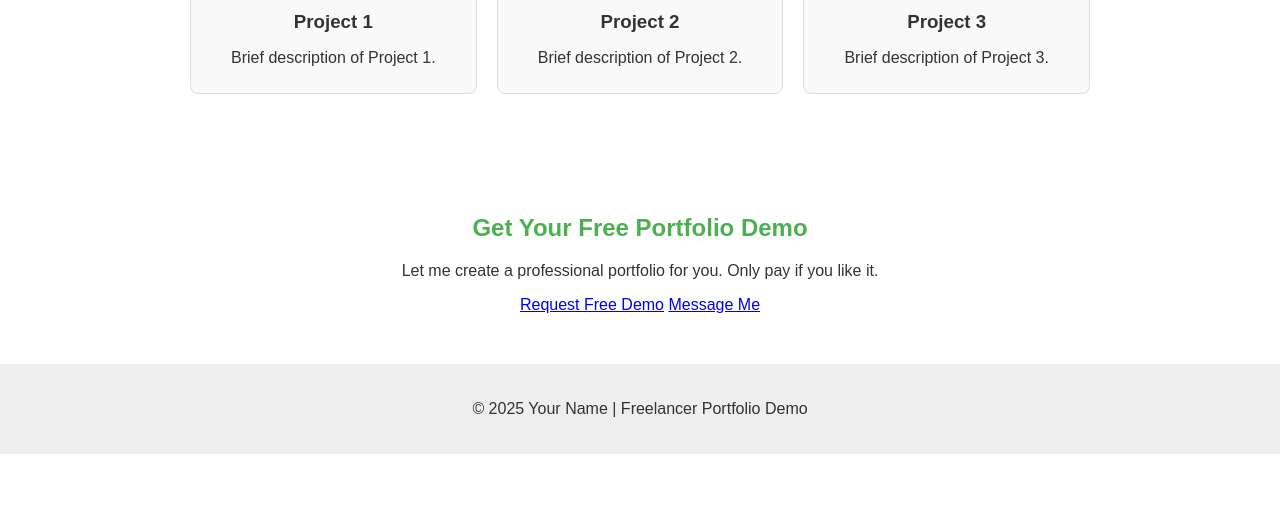
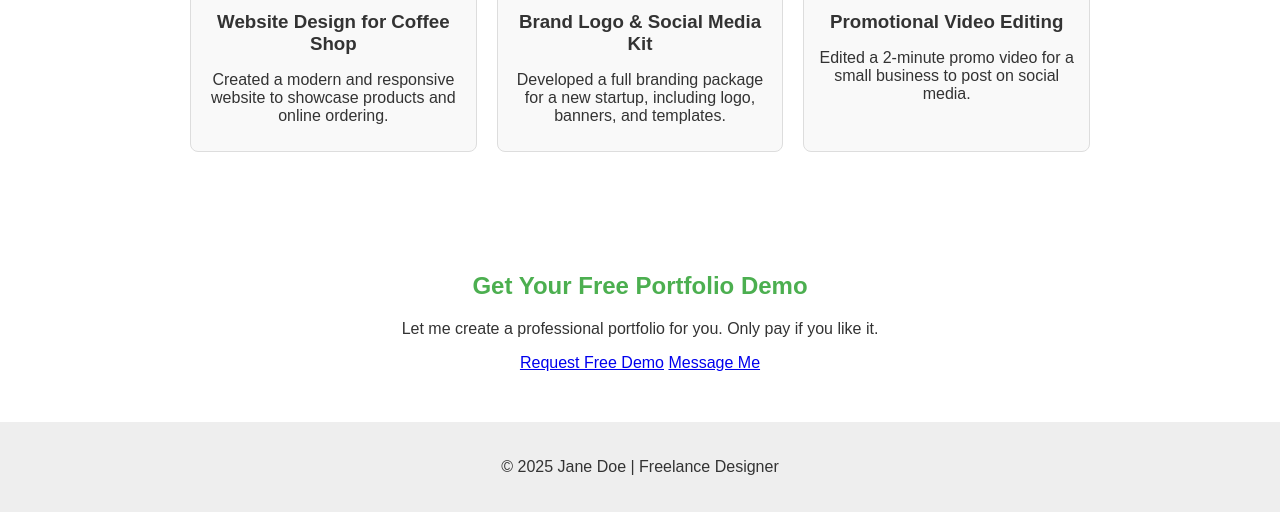
Before and after one commit to govt-ops/freelancing2, a plain HTML site: page portfolio.html in a window 1280 px wide. Shown: the part 329-841 px from the top of the page. Before the commit the page ends 800 px from the top, so only its background shows below. Drawn offline with Linux system fonts and the light colour scheme.

Commit message:
Update portfolio.html

```diff
--- a/portfolio.html
+++ b/portfolio.html
@@ -3,7 +3,7 @@
 <head>
 <meta charset="UTF-8">
 <meta name="viewport" content="width=device-width, initial-scale=1.0">
-<title>Freelancer Portfolio - Portfolio</title>
+<title>Portfolio | Jane Doe</title>
 <style>
 body { font-family: Arial, sans-serif; margin:0; padding:0; color:#333; }
 nav { text-align:center; background:#f4f4f4; padding:10px 0; }
@@ -30,19 +30,19 @@ footer { text-align:center; padding:20px; background:#eee; }
   <h2>Portfolio Samples</h2>
   <div class="projects">
     <div class="project">
-      <img src="https://via.placeholder.com/250x150" alt="Project 1">
-      <h3>Project 1</h3>
-      <p>Brief description of Project 1.</p>
+      <img src="https://via.placeholder.com/250x150?text=Website+Design" alt="Project 1">
+      <h3>Website Design for Coffee Shop</h3>
+      <p>Created a modern and responsive website to showcase products and online ordering.</p>
     </div>
     <div class="project">
-      <img src="https://via.placeholder.com/250x150" alt="Project 2">
-      <h3>Project 2</h3>
-      <p>Brief description of Project 2.</p>
+      <img src="https://via.placeholder.com/250x150?text=Logo+Design" alt="Project 2">
+      <h3>Brand Logo & Social Media Kit</h3>
+      <p>Developed a full branding package for a new startup, including logo, banners, and templates.</p>
     </div>
     <div class="project">
-      <img src="https://via.placeholder.com/250x150" alt="Project 3">
-      <h3>Project 3</h3>
-      <p>Brief description of Project 3.</p>
+      <img src="https://via.placeholder.com/250x150?text=Video+Editing" alt="Project 3">
+      <h3>Promotional Video Editing</h3>
+      <p>Edited a 2-minute promo video for a small business to post on social media.</p>
     </div>
   </div>
 </section>
@@ -50,12 +50,12 @@ footer { text-align:center; padding:20px; background:#eee; }
 <section class="cta">
   <h2>Get Your Free Portfolio Demo</h2>
   <p>Let me create a professional portfolio for you. Only pay if you like it.</p>
-  <a href="mailto:your@email.com">Request Free Demo</a>
-  <a href="https://m.me/YourFacebookPage">Message Me</a>
+  <a href="mailto:jane@example.com">Request Free Demo</a>
+  <a href="https://m.me/JaneDoeFB">Message Me</a>
 </section>
 
 <footer>
-<p>&copy; 2025 Your Name | Freelancer Portfolio Demo</p>
+<p>&copy; 2025 Jane Doe | Freelance Designer</p>
 </footer>
 
 </body>
```
